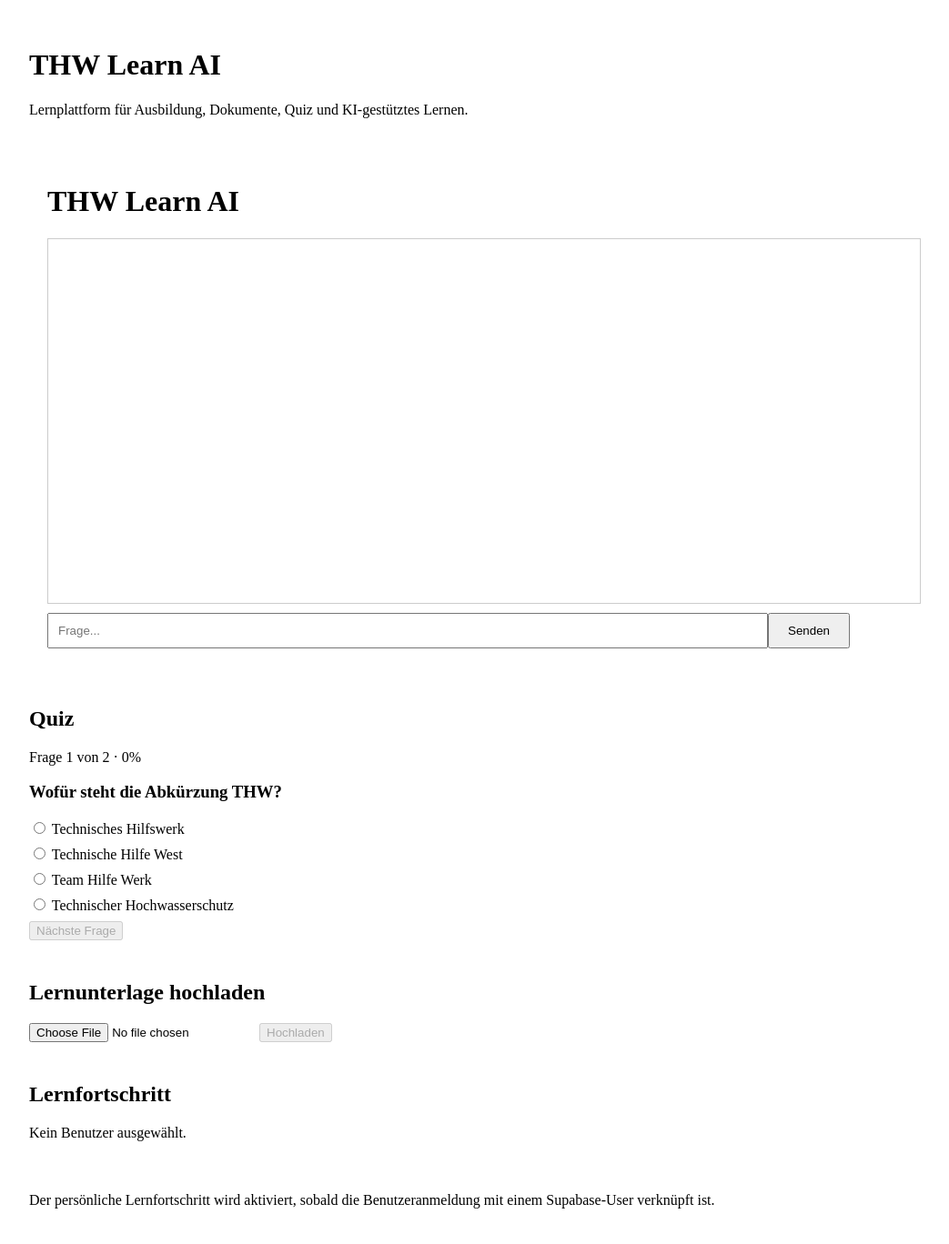
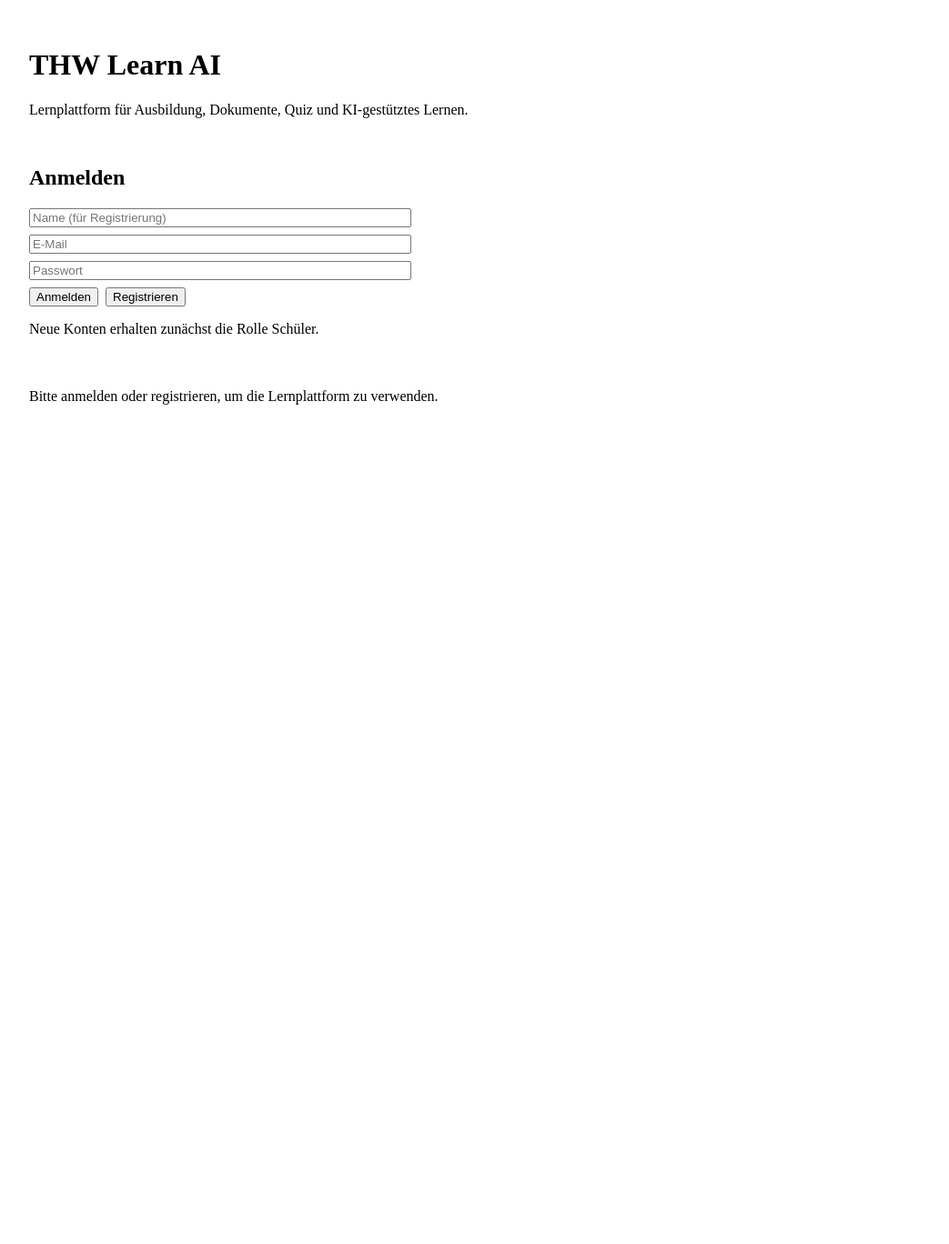
Before and after one commit to nikolaskamenz-debug/thw-learning-platform, a Next.js app: page / in a window 1280 px wide. Shown: the top 1368 px of the page at 91% size, without its empty margins (108-1151 px from the left). After the commit the page ends 800 px from the top, so only its background shows below. Built offline with nearby package versions, Linux system fonts and the light colour scheme; no server answers.

Commit message:
Auth: connect signed-in user to learning platform

```diff
--- a/app/page.js
+++ b/app/page.js
@@ -1,6 +1,7 @@
 'use client';
 
 import { useState } from 'react';
+import AuthPanel from './components/AuthPanel';
 import ChatInterface from './components/ChatInterface';
 import QuizComponent from './components/QuizComponent';
 import UploadComponent from './components/UploadComponent';
@@ -9,6 +10,7 @@
 export default function Home() {
   const [quizResult, setQuizResult] = useState(null);
   const [lastUpload, setLastUpload] = useState(null);
+  const [currentUser, setCurrentUser] = useState(null);
 
   return (
     <main style={{ maxWidth: 1000, margin: '0 auto', padding: 24 }}>
@@ -18,6 +20,10 @@
       </header>
 
       <div style={{ display: 'grid', gap: 24 }}>
+        <AuthPanel onUserChange={setCurrentUser} />
+
+        {currentUser ? (
+          <>
             <ChatInterface />
 
             <QuizComponent onComplete={setQuizResult} />
@@ -32,11 +38,11 @@
               <p role="status">Zuletzt hochgeladen: {lastUpload.fileName}</p>
             )}
 
-        <ProgressTracker userId={null} />
-        <p>
-          Der persönliche Lernfortschritt wird aktiviert, sobald die Benutzeranmeldung
-          mit einem Supabase-User verknüpft ist.
-        </p>
+            <ProgressTracker userId={currentUser.id} />
+          </>
+        ) : (
+          <p>Bitte anmelden oder registrieren, um die Lernplattform zu verwenden.</p>
+        )}
       </div>
     </main>
   );
```
Lines whose indentation alone changed are shown as unchanged.
